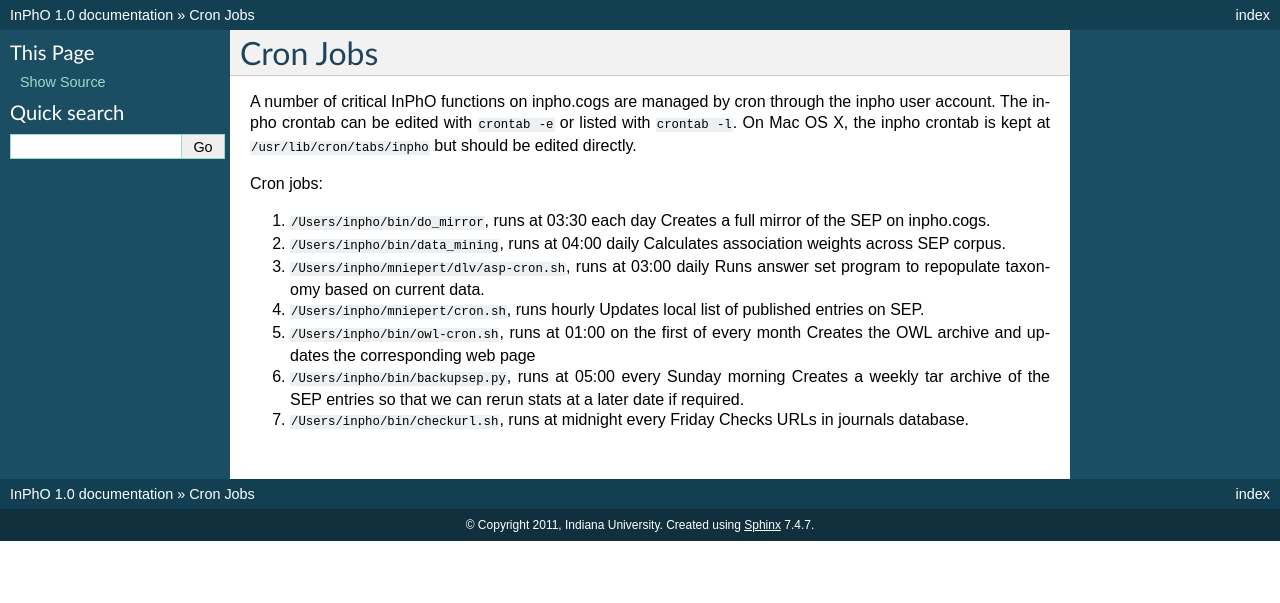
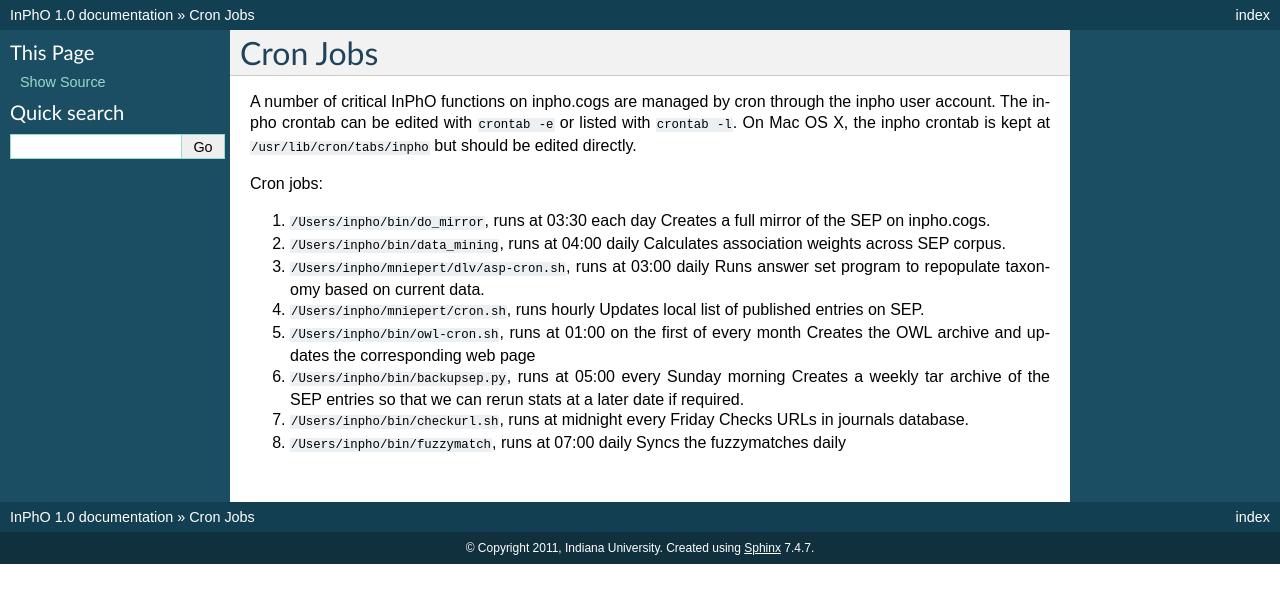
Before and after one commit to inpho/inphosite, a Sphinx documentation site: the page built from docs/source/cron.rst, in a window 1280 px wide. Shown: the top 603 px of the page. Built offline with Sphinx 7.4.7, drawn with Linux system fonts in a browser that asks for light colours; pages that are not in the unit, such as notebooks, are missing from menus.

Commit message:
fuzzymatch job

```diff
--- a/docs/source/cron.rst
+++ b/docs/source/cron.rst
@@ -26,3 +26,6 @@ Cron jobs:
 
 7. ``/Users/inpho/bin/checkurl.sh``, runs at midnight every Friday
    Checks URLs in journals database.
+
+8. ``/Users/inpho/bin/fuzzymatch``, runs at 07:00 daily
+   Syncs the fuzzymatches daily
```
